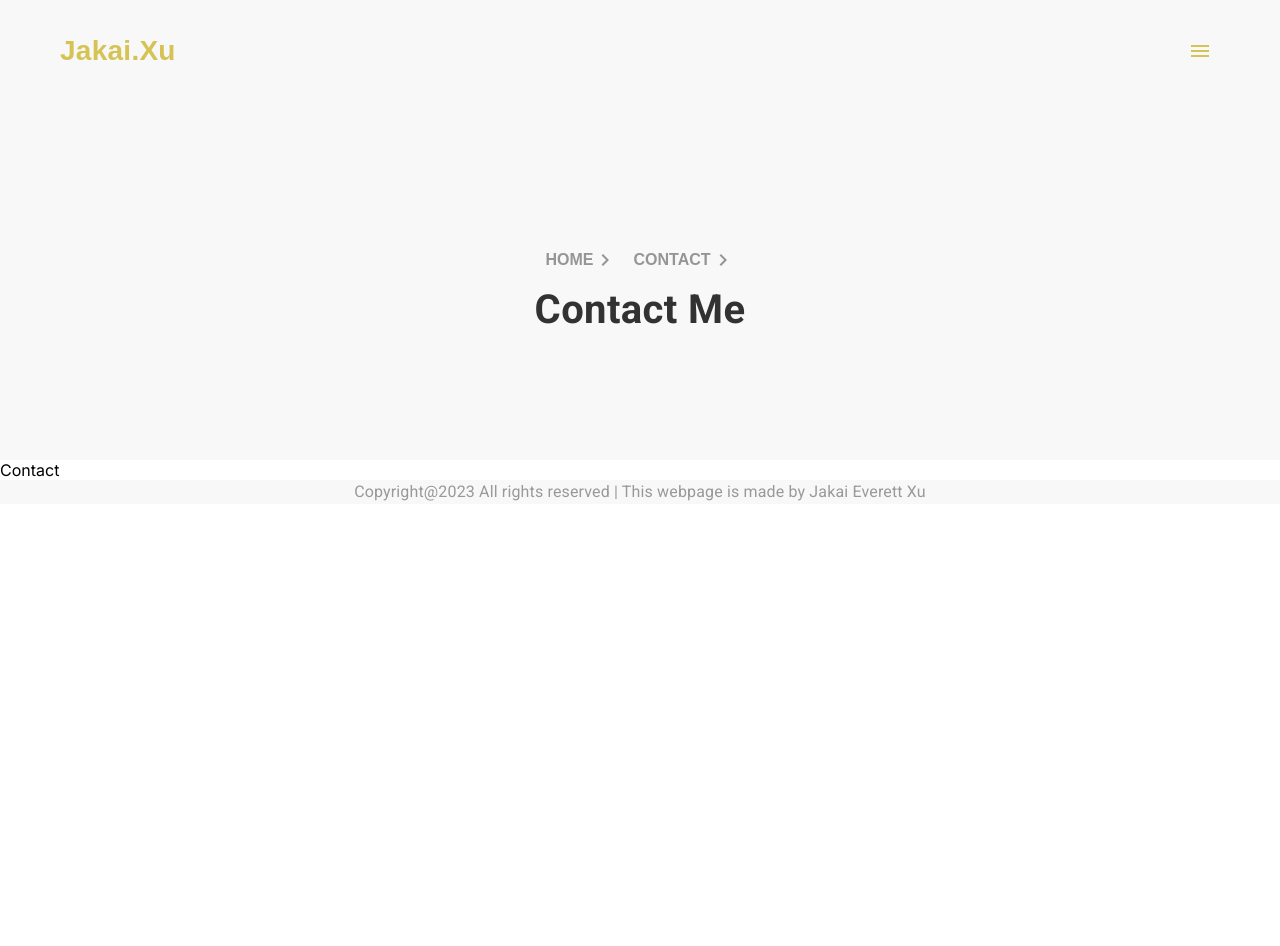
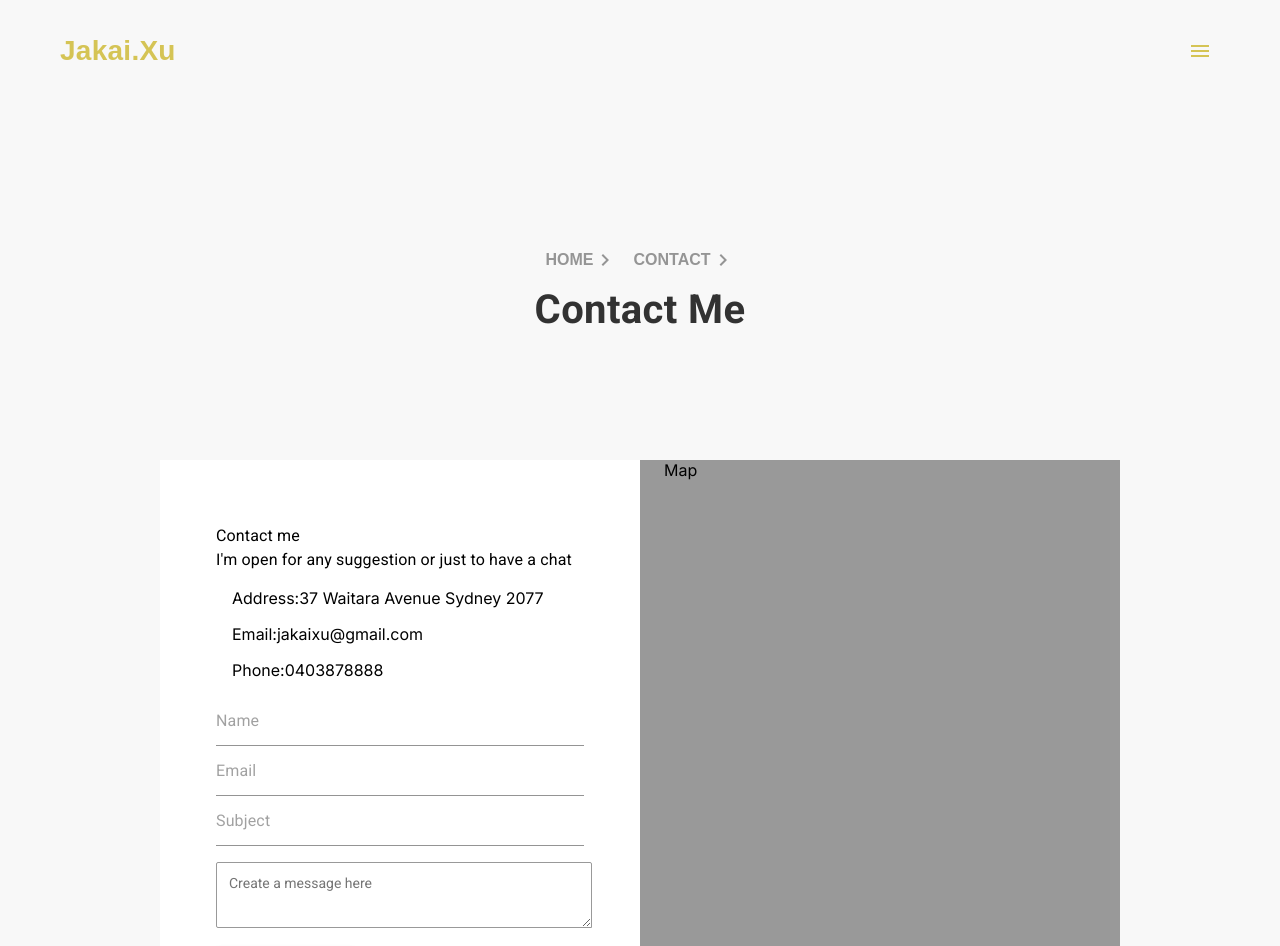
Before and after one commit to JakaiXu/JakaiPage2.0, a Next.js app: page /contact in a window 1280 px wide. Shown: the top 946 px of the page. Before the commit the page ends 800 px from the top, so only its background shows below. Built offline with nearby package versions, Linux system fonts and the light colour scheme.

Commit message:
contact me -lefthalf

```diff
--- a/components/contact/index.tsx
+++ b/components/contact/index.tsx
@@ -1,9 +1,29 @@
-import React from 'react'
+import { Box, Container } from "@mui/material";
+import React from "react";
+import LeftHalf from "./left-half";
+import RightHalf from "./right-half";
+import { Color } from "@/styles/color";
+import PageBackgroundPaper from "../utils/page-background-paper";
 
 const Contact = () => {
   return (
-    <div>Contact</div>
-  )
-}
+    <PageBackgroundPaper>
+      <Container
+        maxWidth="xl"
+        sx={{
+          display: "flex",
+          flexDirection: { md: "row", sm: "column", xs: "column" },
+          paddingX: { xl: 40, lg: 20, md: 5, sm: 1, xs: 1 },
+          bgcolor: Color.state.default,
+          height: 825,
+          minHeight: "max-content",
+        }}
+      >
+        <LeftHalf />
+        <RightHalf />
+      </Container>
+    </PageBackgroundPaper>
+  );
+};
 
-export default Contact
+export default Contact;
--- /dev/null
+++ b/components/contact/left-half.tsx
@@ -0,0 +1,100 @@
+import { Color } from "@/styles/color";
+import {
+  Box,
+  Button,
+  Container,
+  FormControl,
+  Input,
+  List,
+  ListItem,
+  TextareaAutosize,
+  Typography,
+  styled,
+} from "@mui/material";
+import React from "react";
+
+const LeftHalf = () => {
+  return (
+    <Container sx={styles.container}>
+      <Box sx={styles.box}>
+        <Typography>Contact me</Typography>
+        <Typography>
+          I&apos;m open for any suggestion or just to have a chat
+        </Typography>
+        <FormControl>
+          <List>
+            <ListItem>Address:37 Waitara Avenue Sydney 2077</ListItem>
+            <ListItem>Email:jakaixu@gmail.com</ListItem>
+            <ListItem>Phone:0403878888</ListItem>
+          </List>
+        </FormControl>
+        <StyledInput placeholder="Name" />
+        <StyledInput placeholder="Email" />
+        <StyledInput placeholder="Subject" />
+        <TextareaElement
+          sx={{ marginY: 2 }}
+          placeholder="Create a message here
+"
+        />
+        <Button variant="contained" sx={{ color: Color.state.white }}>
+          Send Message
+        </Button>
+        <Box>
+          <Typography>Follow me here</Typography>
+          <Button>FaceBook</Button>
+          <Button>Twitter</Button>
+          <Button>Instagram</Button>
+          <Button>LinkedIn</Button>
+        </Box>
+      </Box>
+    </Container>
+  );
+};
+
+export default LeftHalf;
+const styles = {
+  container: {
+    bgcolor: Color.state.white,
+    height: 725,
+  },
+  box: {
+    paddingX: 4,
+    paddingY: 8,
+  },
+};
+const StyledInput = styled(Input)(() => ({
+  width: "100%",
+  height: 50,
+}));
+const TextareaElement = styled("textarea", {
+  shouldForwardProp: (prop) =>
+    !["ownerState", "minRows", "maxRows"].includes(prop.toString()),
+})(
+  ({ theme }) => `
+    width: 95%;
+    font-family: "Roboto", sans-serif;
+    font-size: 0.875rem;
+    font-weight: 400;
+    line-height: 1.5rem;
+    padding: 8px 12px;
+    border-radius: 2px 2px 0 2px;
+    color: ${
+      theme.palette.mode === "dark" ? Color.state.light_gray : Color.state.gray
+    };
+    background: ${
+      theme.palette.mode === "dark" ? Color.state.gray : Color.state.white
+    };
+    border: 1px solid ${
+      theme.palette.mode === "dark" ? Color.state.gray : Color.state.light_gray
+    };
+    &:hover {
+      border-color: Color.state.default;
+    }
+    &:focus {
+      border-color: Color.state.default;
+      box-shadow: 0 0 0 3px ${
+        theme.palette.mode === "dark" ? Color.state.white : Color.state.default
+      }
+    }
+    `
+);
--- /dev/null
+++ b/components/contact/right-half.tsx
@@ -0,0 +1,16 @@
+import { Color } from "@/styles/color";
+import { Container } from "@mui/material";
+import React from "react";
+
+const RightHalf = () => {
+  return <Container sx={styles.container}>Map</Container>;
+};
+
+export default RightHalf;
+
+const styles = {
+  container: {
+    height: 725,
+    bgcolor: Color.state.light_gray,
+  },
+};
--- a/components/footer/footer.tsx
+++ b/components/footer/footer.tsx
@@ -5,10 +5,16 @@ import React from "react";
 const Footer = () => {
   return (
     <Typography
-      sx={{ color: Color.state.light_gray, bgcolor: Color.state.default,textAlign:'center',fontSize:{md:16,sm:14,xs:12} }}
+      variant="body1"
+      sx={{
+        color: Color.state.light_gray,
+        bgcolor: Color.state.default,
+        textAlign: "center",
+        fontSize: { md: 16, sm: 14, xs: 12 },
+      }}
     >
-      Copyright@2023 All rights reserved | This webpage is made by Jakai Everett
-      Xu
+      Copyright@2023 All rights reserved | This webpage is made by{" "}
+      <Typography component='span' sx={{color:Color.action.default}}>Jakai Everett Xu</Typography>
     </Typography>
   );
 };
```
